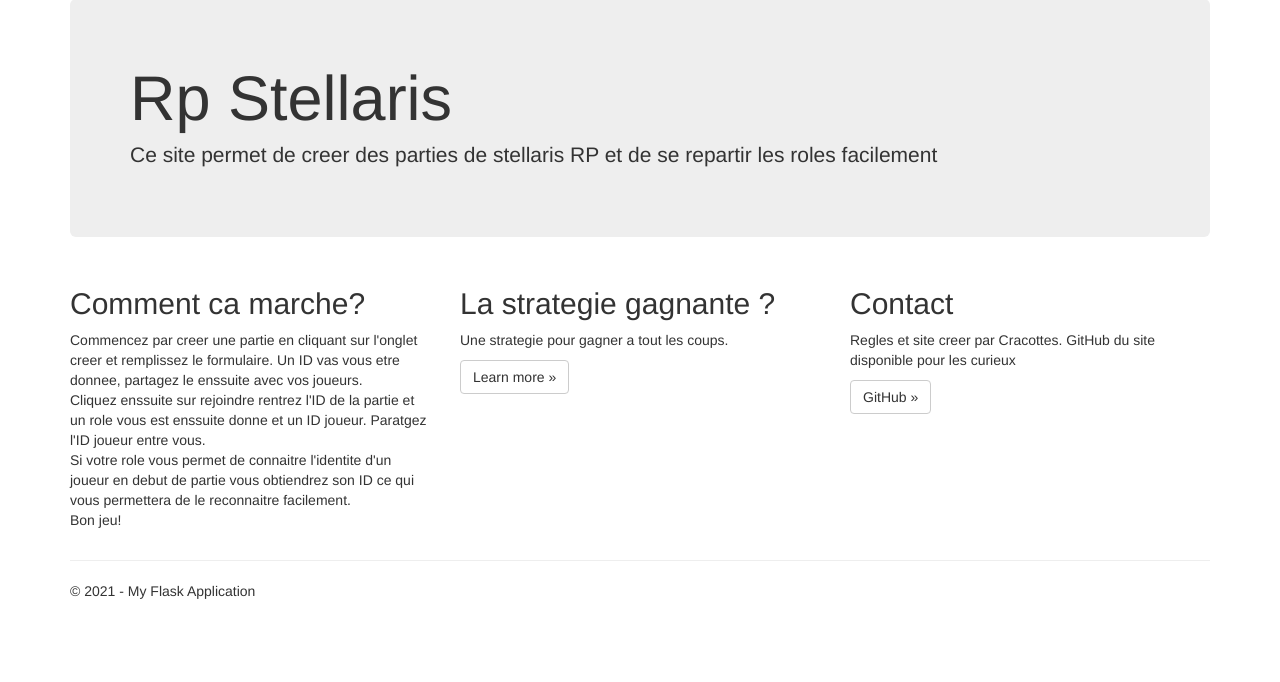
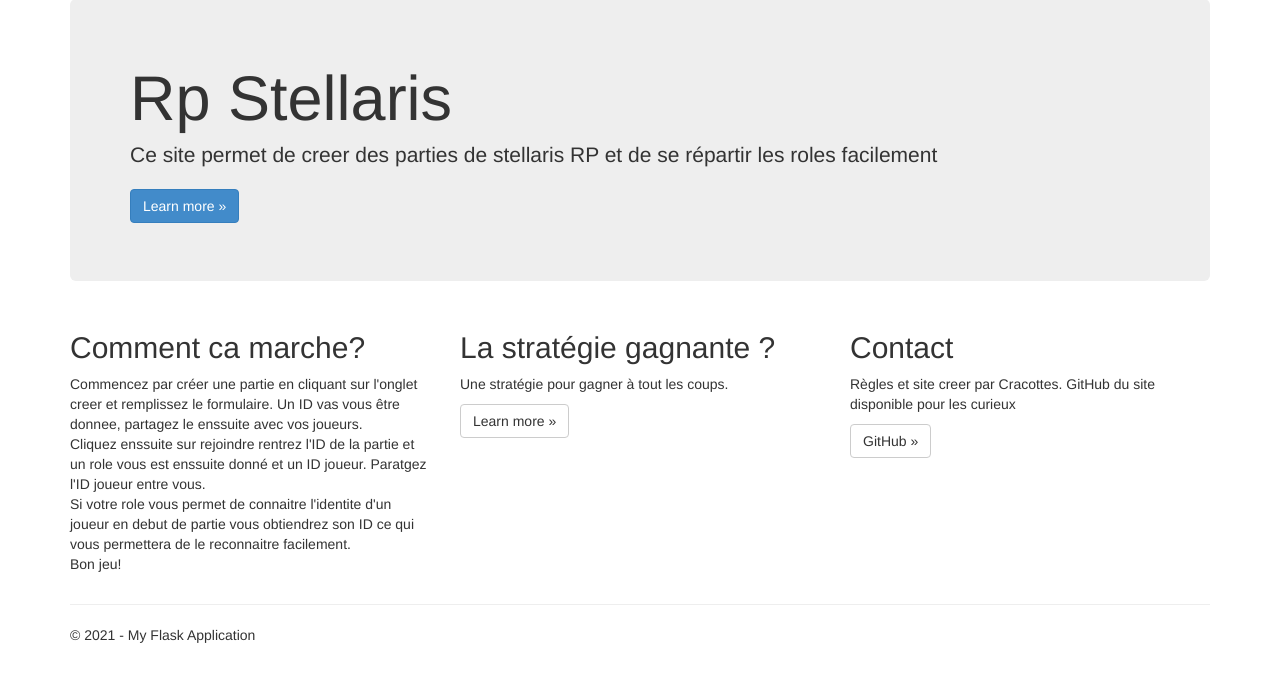
Before and after one commit to YFrendo/Generateur_stellaris_RP, a Flask app: page / in a window 1280 px wide. Shown: the part 51-733 px from the top of the page. Run offline with Flask 2, Linux system fonts and the light colour scheme; parts of the project's set-up code (start-up, migrations or seed data) failed here and were passed over; some libraries are stand-ins or nearby versions.

Commit message:
Avec les accents

```diff
--- a/Generateur_stellaris_RP/Generateur_stellaris_RP/templates/index.html
+++ b/Generateur_stellaris_RP/Generateur_stellaris_RP/templates/index.html
@@ -4,27 +4,28 @@
 
 <div class="jumbotron">
     <h1>Rp Stellaris</h1>
-    <p class="lead">Ce site permet de creer des parties de stellaris RP et de se repartir les roles facilement </p>
+    <p class="lead">Ce site permet de creer des parties de stellaris RP et de se r&eacute;partir les roles facilement </p>
+    <p><a href="http://flask.pocoo.org/" class="btn btn-primary btn-large">Learn more &raquo;</a></p>
 </div>
 
 <div class="row">
     <div class="col-md-4">
         <h2>Comment ca marche?</h2>
         <p>
-            Commencez par creer une partie en cliquant sur l'onglet creer et remplissez le formulaire. Un ID vas vous etre donnee, partagez le enssuite avec vos joueurs. <br>
-            Cliquez enssuite sur rejoindre rentrez l'ID de la partie et un role vous est enssuite donne et un ID joueur. Paratgez l'ID joueur entre vous.<br>
+            Commencez par cr&eacute;er une partie en cliquant sur l'onglet creer et remplissez le formulaire. Un ID vas vous &ecirc;tre donnee, partagez le enssuite avec vos joueurs. <br>
+            Cliquez enssuite sur rejoindre rentrez l'ID de la partie et un role vous est enssuite donn&eacute; et un ID joueur. Paratgez l'ID joueur entre vous.<br>
             Si votre role vous permet de connaitre l'identite d'un joueur en debut de partie vous obtiendrez son ID ce qui vous permettera de le reconnaitre facilement.<br>
             Bon jeu!
         </p>
     </div>
     <div class="col-md-4">
-        <h2>La strategie gagnante ?</h2>
-        <p>Une strategie pour gagner a tout les coups.</p>
+        <h2>La strat&eacute;gie gagnante ?</h2>
+        <p>Une strat&eacute;gie pour gagner &agrave; tout les coups.</p>
         <p><a class="btn btn-default" href="https://www.youtube.com/watch?v=dQw4w9WgXcQ">Learn more &raquo;</a></p>
     </div>
     <div class="col-md-4">
         <h2>Contact</h2>
-        <p>Regles et site creer par Cracottes. GitHub du site disponible pour les curieux</p>
+        <p>R&egrave;gles et site creer par Cracottes. GitHub du site disponible pour les curieux</p>
         <p><a class="btn btn-default" href="https://github.com/YFrendo/Generateur_stellaris_RP">GitHub &raquo;</a></p>
     </div>
 </div>
```
